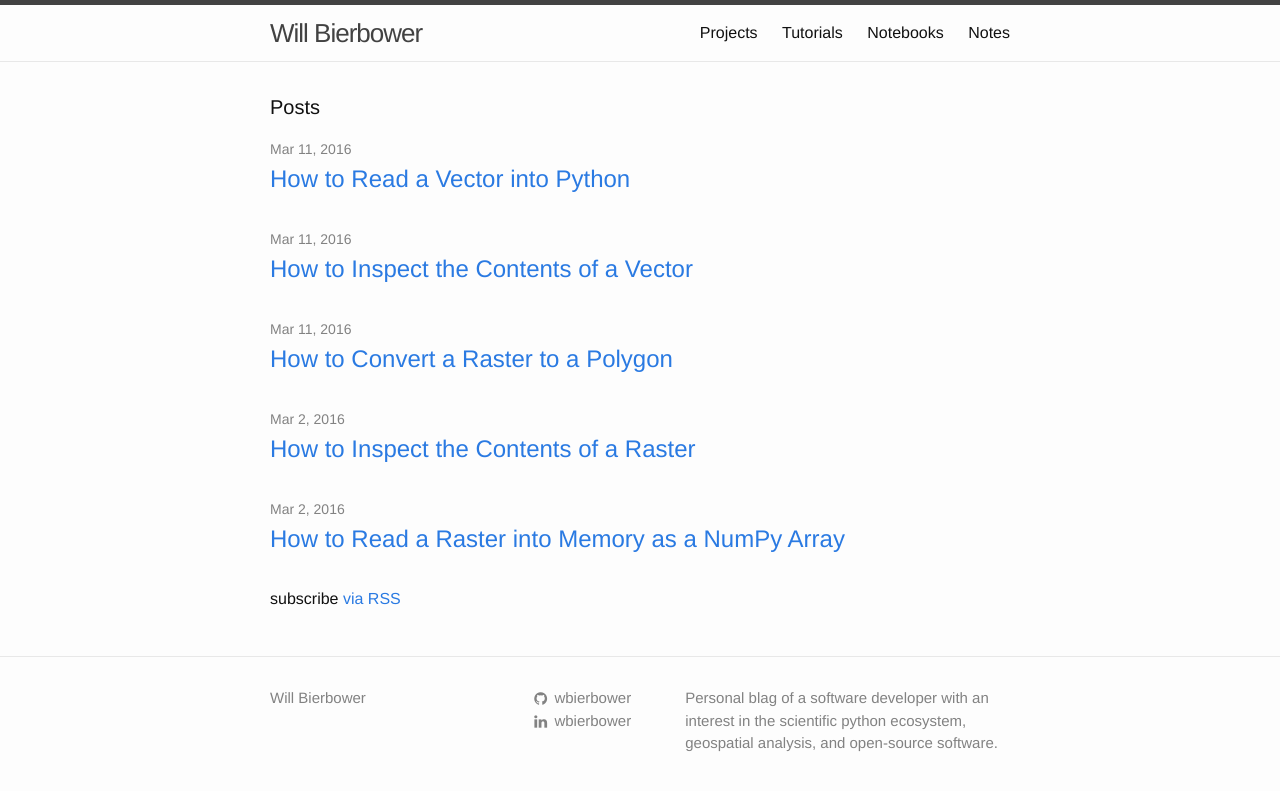
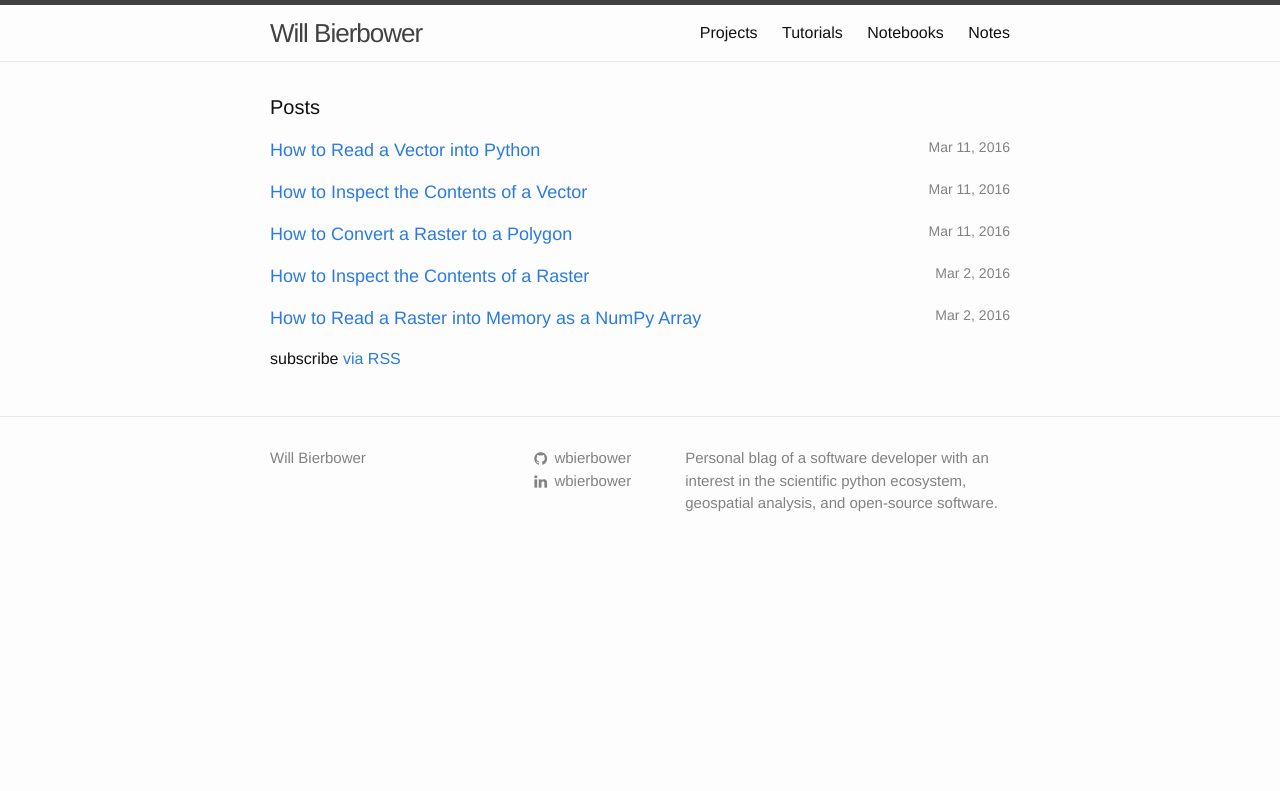
Before and after one commit to wbierbower/wbierbower.github.io, a Jekyll site: the page built from index.html, in a window 1280 px wide. Shown: the top 791 px of the page. Built offline with Jekyll 4.4.1, drawn with Linux system fonts in a browser that asks for light colours; nearby versions of some CDN libraries; Markdown is read by kramdown in place of the engine named in the settings.

Commit message:
Fiddle with site layout and styling

```diff
--- a/_config.yml
+++ b/_config.yml
@@ -11,3 +11,5 @@ linkedin_username:  wbierbower
 # googleplus_username:  wbierbower
 
 # Build settings
+excerpt_separator: N/A-----N/A
+markdown: redcarpet
--- a/_sass/_base.scss
+++ b/_sass/_base.scss
@@ -98,7 +98,6 @@ a {
 
     &:hover {
         color: $text-color;
-        text-decoration: underline;
     }
 }
 
--- a/_sass/_layout.scss
+++ b/_sass/_layout.scss
@@ -174,7 +174,7 @@
     list-style: none;
 
     > li {
-        margin-bottom: $spacing-unit;
+        margin-bottom: 5px // $spacing-unit;
     }
 }
 
@@ -185,7 +185,7 @@
 
 .post-link {
     display: block;
-    font-size: 24px;
+    font-size: 18px;
 }
 
 
@@ -198,7 +198,7 @@
 }
 
 .post-title {
-    font-size: 42px;
+    font-size: 36px;
     letter-spacing: -1px;
     line-height: 1;
 
@@ -211,26 +211,26 @@
     margin-bottom: $spacing-unit;
 
     h2 {
-        font-size: 32px;
+        font-size: 28px;
 
         @include media-query($on-laptop) {
-            font-size: 28px;
+            font-size: 26px;
         }
     }
 
     h3 {
-        font-size: 26px;
+        font-size: 22px;
 
         @include media-query($on-laptop) {
-            font-size: 22px;
+            font-size: 20px;
         }
     }
 
     h4 {
-        font-size: 20px;
+        font-size: 18px;
 
         @include media-query($on-laptop) {
-            font-size: 18px;
+            font-size: 16px;
         }
     }
 }
--- a/index.html
+++ b/index.html
@@ -9,7 +9,7 @@ layout: default
   <ul class="post-list">
     {% for post in site.posts %}
       <li>
-        <span class="post-meta">{{ post.date | date: "%b %-d, %Y" }}</span>
+        <span class="post-meta" style="float: right">{{ post.date | date: "%b %-d, %Y" }}</span>
 
         <h2>
           <a class="post-link" href="{{ post.url | prepend: site.baseurl }}">{{ post.title }}</a>
```
